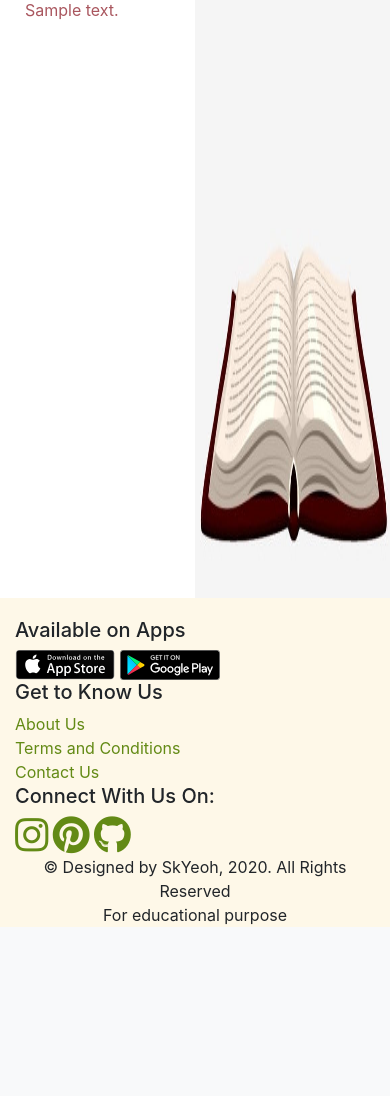
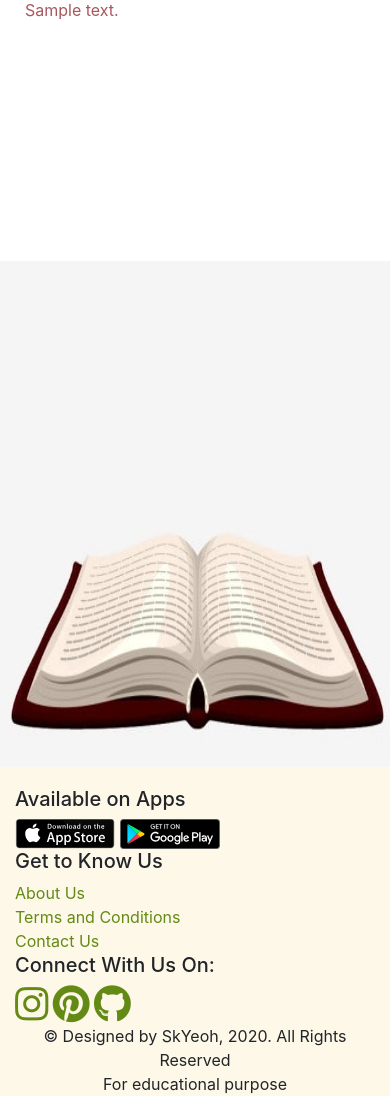
Before and after one commit to Code-Institute-Submissions/assign4-ecommence, a Django app: page /books/view/1/ in a window 390 px wide. Shown: the part 921-2017 px from the top of the page. Before the commit the page ends 1848 px from the top, so only its background shows below. Run offline with Django 3.2, Linux system fonts and the light colour scheme; tables that the repository leaves empty hold one stand-in row (values such as "Sample post"); grey boxes marked "Sample" are stand-in pictures; some libraries are stand-ins or nearby versions.

Commit message:
reponsive webpage rev02

```diff
--- a/static/style/responsive.css
+++ b/static/style/responsive.css
@@ -57,7 +57,7 @@
     /*view books page*/
 
     #view_book{
-        height: 130vh;
+        height: 150vh;
         }
     /*view authors page*/
     #view_author{
@@ -94,7 +94,10 @@
     #contact_us_form{
     padding: 0px 20px 20px 20px;
     }
-
+    /*create author form*/
+    #create_author_form{
+        background-size: 70% 50%;
+    }
 }
 /* Media queries - Responsive timeline on screens less than /* Media queries - Responsive timeline on screens less than 589px wide */
 @media screen and (max-width: 589px) {
@@ -121,15 +124,19 @@
         width: 100%;
     }
     #view_book{
-        height: 180vh;
+        height: 200vh;
         }
     /*view authors page*/
     #view_author{
      height: 180vh;
         }
+    /*view cart page*/
+    #cart{
+    height: 130vh;
+    }
 }
 /* Media queries - Responsive timeline on screens less than /* Media queries - Responsive timeline on screens less than 570px wide */
-@media screen and (max-width: 570px) {
+@media screen and (max-width: 575px) {
     /*view cart page*/
     #cart{
     padding:60px 10px 60px 10px;
@@ -137,6 +144,10 @@
     #cart-basket {
     width: 100%;
     height: 100%;
+    }
+    /*view page*/
+    #view_book{
+    background-size: 100% 30%;
     }
 }
 /* Media queries - Responsive timeline on screens less than /* Media queries - Responsive timeline on screens less than 480px wide */
@@ -159,6 +170,7 @@
     /*create author form*/
     #create_author_form{
         padding:90px 10px 60px 10px;
+        background-size: 90% 50%;
     }
     /*update book-form css*/
     #update_author_form{
@@ -214,3 +226,23 @@
     width: 90%;
 }
 }
+
+/* Media queries - Responsive timeline on screens less than /* Media queries - Responsive timeline on screens less than 321px wide */
+@media screen and (max-width: 321px) {
+    /*index page*/
+    #home{
+        height: 220vh;
+    }
+    /*all book page*/
+    #allbooks{
+        height: 160vh;
+    }
+    /*view book page*/
+    #view_book{
+        height: 220vh;
+        }
+    /*view cart page*/
+    #cart{
+    height: 160vh;
+    }
+}
--- a/static/style/styles.css
+++ b/static/style/styles.css
@@ -194,9 +194,9 @@ body, html {
     height: 100vh;
     color:	#A9565E;
     background-image:url("/static/images/view_books.jpg");
-    background-position: bottom right;
+    background-position: bottom;
     background-repeat: no-repeat;
-    background-size: 50% 50%;
+    background-size: 98% 50%;
     background-color: white;
 
 }
```
